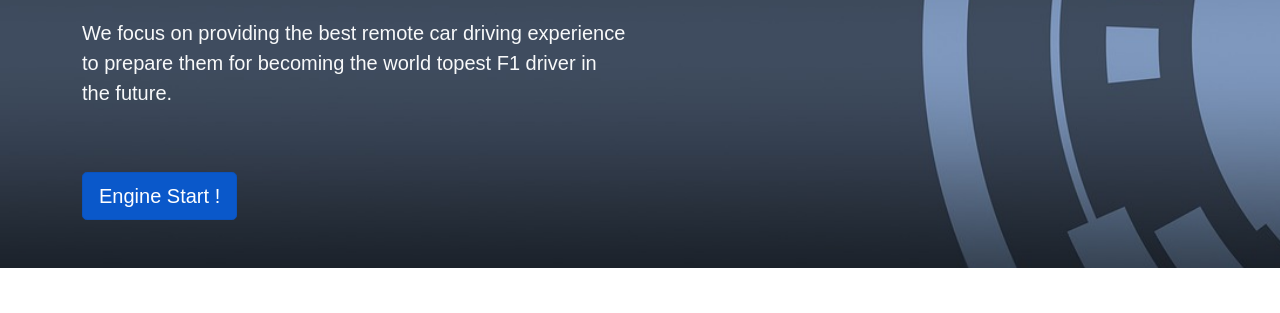
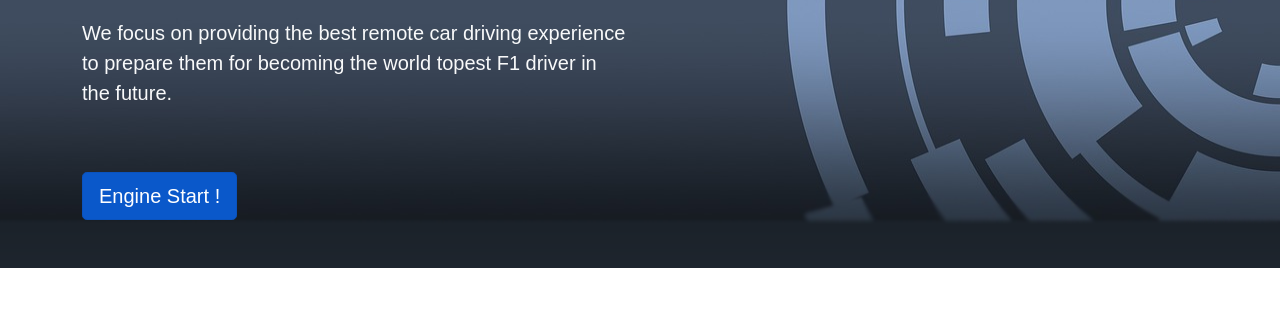
Before and after one commit to PatrickChen0717/Web-Based-Remote-Control-Car, a plain HTML site: page public/index.html in a window 1280 px wide. Shown: the part 194-507 px from the top of the page. Drawn offline with nearby package versions, Linux system fonts and the light colour scheme.

Commit message:
Add files via upload

```diff
--- a/public/style.css
+++ b/public/style.css
@@ -8,7 +8,8 @@ body::before {
 #first-paragraph {
   font-family: Arial, Helvetica, sans-serif;
   background-image: url("header_bg_copy.png");
-  background-size: 1500px auto;
+
+  background-size: 100% auto;
   background-repeat: no-repeat;
   background-attachment: fixed;
   margin: 0;
```
